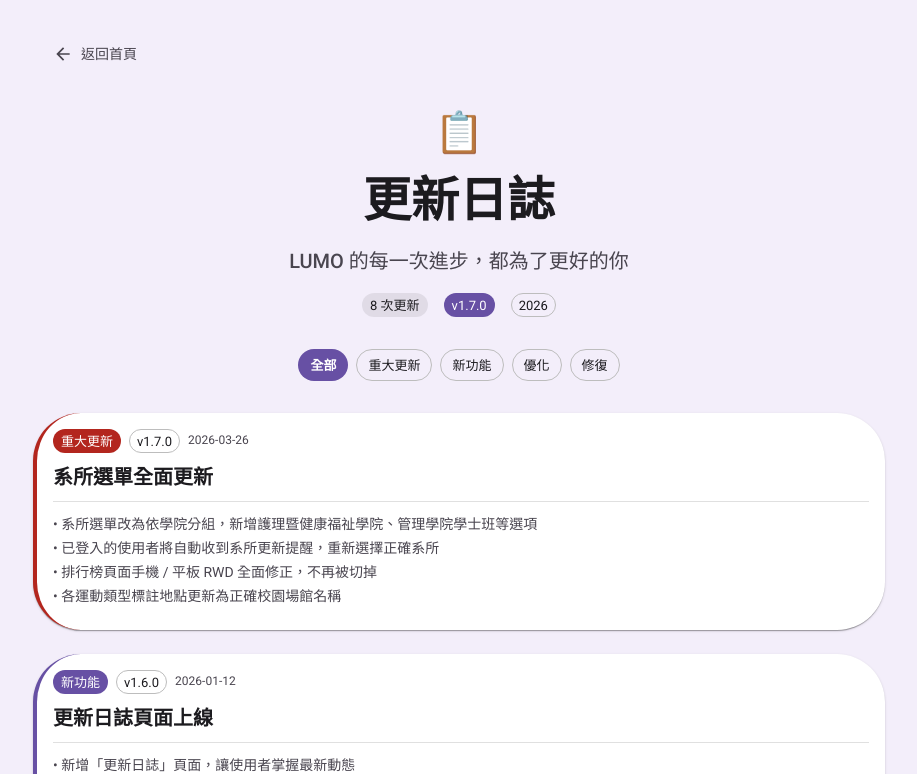
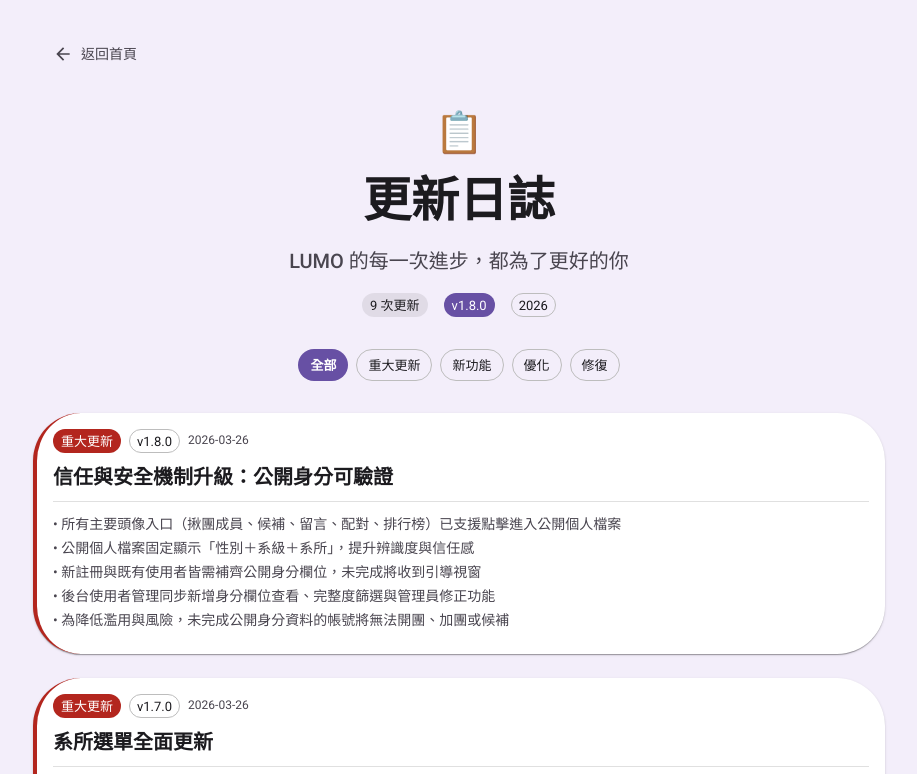
Before and after one commit to DONGHANK-001/lumo-ncnu, a Next.js app in the folder frontend/: page /updates in a window 1280 px wide. Shown: the top 774 px of the page, without its empty margins (181-1098 px from the left). Built offline with nearby package versions, Linux system fonts and the light colour scheme; no server answers.

Commit message:
docs: add v1.8.0 trust and safety changelog entry

```diff
--- a/frontend/src/app/updates/page.tsx
+++ b/frontend/src/app/updates/page.tsx
@@ -27,6 +27,19 @@ interface UpdateEntry {
 }
 
 const UPDATES: UpdateEntry[] = [
+    {
+        version: 'v1.8.0',
+        date: '2026-03-26',
+        category: '重大更新',
+        title: '信任與安全機制升級：公開身分可驗證',
+        details: [
+            '所有主要頭像入口（揪團成員、候補、留言、配對、排行榜）已支援點擊進入公開個人檔案',
+            '公開個人檔案固定顯示「性別＋系級＋系所」，提升辨識度與信任感',
+            '新註冊與既有使用者皆需補齊公開身分欄位，未完成將收到引導視窗',
+            '後台使用者管理同步新增身分欄位查看、完整度篩選與管理員修正功能',
+            '為降低濫用與風險，未完成公開身分資料的帳號將無法開團、加團或候補',
+        ],
+    },
     {
         version: 'v1.7.0',
         date: '2026-03-26',
```
